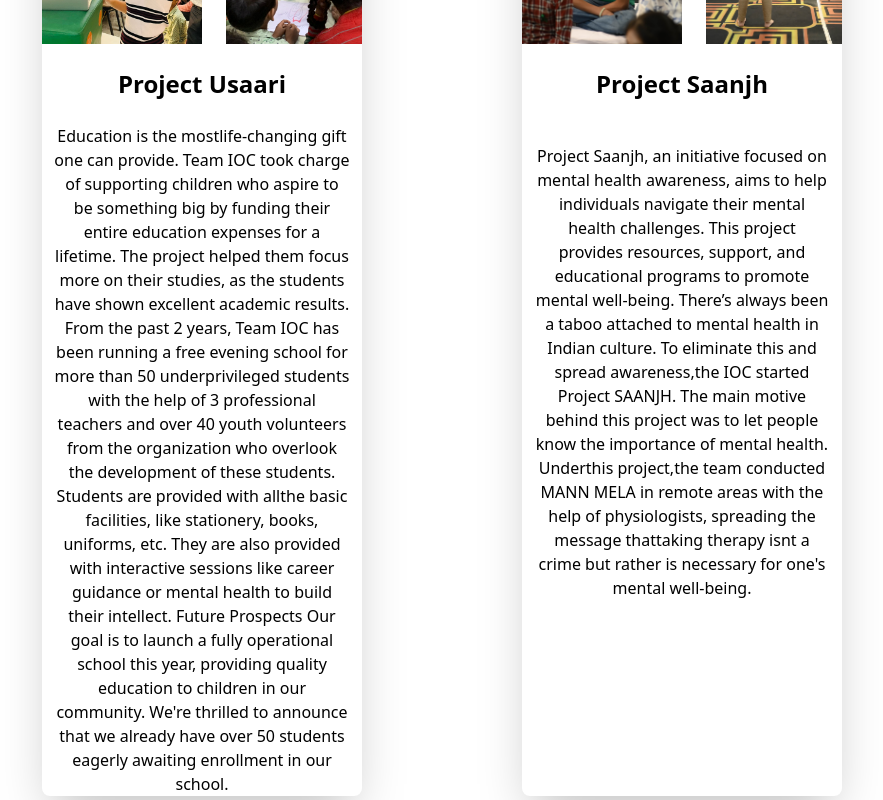
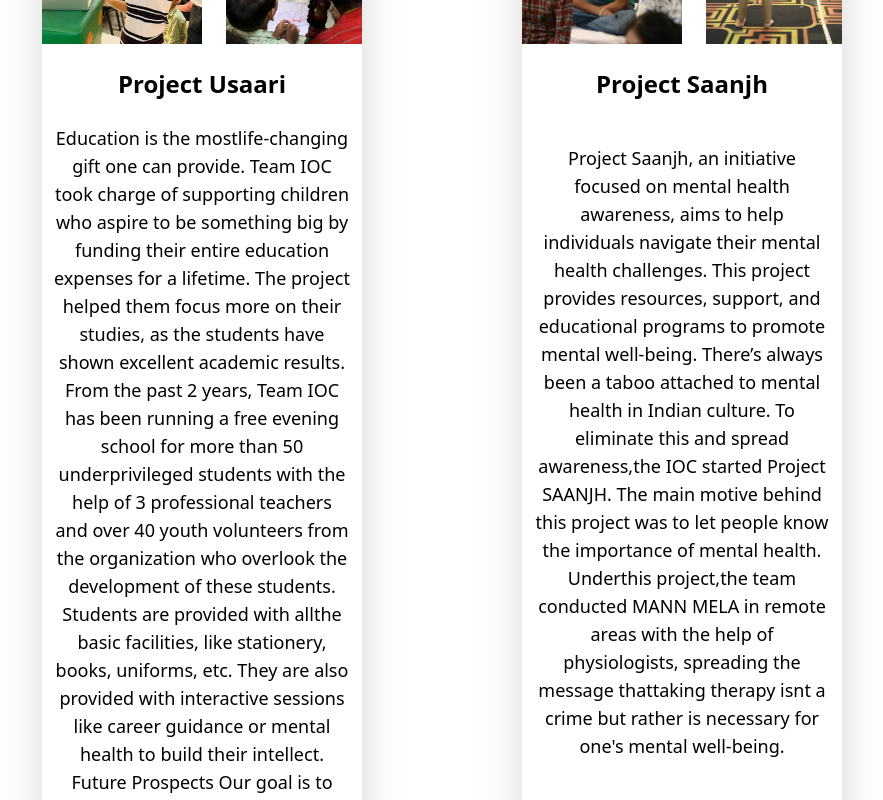
Before and after one commit to abhijeets54/iocmobile, a React (Vite) app: page /projects in a window 1280 px wide. Shown: the part 540-1340 px from the top of the page, without its empty margins (198-1081 px from the left). Built offline with nearby package versions, Linux system fonts and the light colour scheme.

Commit message:
first commit

```diff
--- a/src/components/Prodetail.jsx
+++ b/src/components/Prodetail.jsx
@@ -15,7 +15,7 @@ function Prodetail() {
           <img src="/img/13.jpg" alt="Awareness Projects" className="w-1/2 h-60 object-cover" /> {/* Increased image height */}
         </div>
         <h3 className="text-2xl font-semibold mt-6 mb-6 text-center">Project Usaari</h3> {/* Increased font size and margin */}
-      <p className='text-center px-3'>Education is the mostlife-changing gift one can provide. Team IOC took charge of supporting children who
+      <p className='text-center px-3 text-lg'>Education is the mostlife-changing gift one can provide. Team IOC took charge of supporting children who
 aspire to be something big by funding their entire education expenses for a lifetime. The project helped them
 focus more on their studies, as the students have shown excellent academic results. From the past 2 years,
 Team IOC has been running a free evening school for more than 50 underprivileged students with the help of 3
@@ -38,7 +38,7 @@ our school. </p></div>
         </div>
 
         <h3 className="text-2xl mt-6 mb-6 font-semibold text-center">Project Saanjh</h3> {/* Increased font size and margin */}
-        <p className='text-center py-5 px-3'>Project Saanjh, an initiative focused on mental health awareness, aims to help individuals navigate their mental health challenges. This project provides resources, support, and educational programs to promote mental well-being. There’s always been a taboo attached to mental health in Indian culture. To eliminate this and spread
+        <p className='text-center py-5 px-3 text-lg'>Project Saanjh, an initiative focused on mental health awareness, aims to help individuals navigate their mental health challenges. This project provides resources, support, and educational programs to promote mental well-being. There’s always been a taboo attached to mental health in Indian culture. To eliminate this and spread
 awareness,the IOC started Project SAANJH. The main motive behind this project was to let people know the
 importance of mental health. Underthis project,the team conducted MANN MELA in remote areas with the
 help of physiologists, spreading the message thattaking therapy isnt a crime but rather is necessary for one's
```
